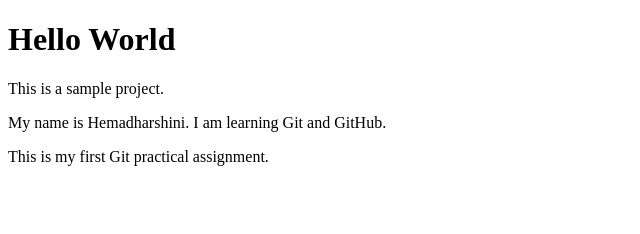
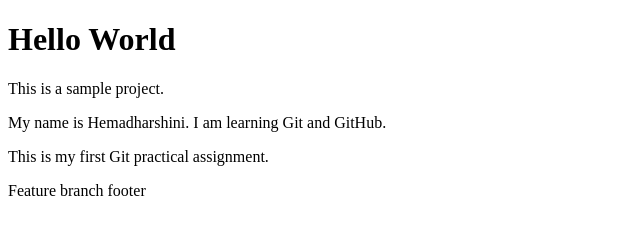
Before and after one commit to HemadharshiniKannan0112/project-html, a plain HTML site: page index.html in a window 1280 px wide. Shown: the whole page, without its empty margins (0-640 px from the left). Drawn offline with Linux system fonts and the light colour scheme.

Commit message:
Add feature footer

```diff
--- a/index.html
+++ b/index.html
@@ -9,5 +9,6 @@
     <p>This is a sample project.</p>
     <p>My name is Hemadharshini. I am learning Git and GitHub.</p>
     <p>This is my first Git practical assignment.</p>
+    <footer>Feature branch footer</footer>
 </body>
 </html>
```
